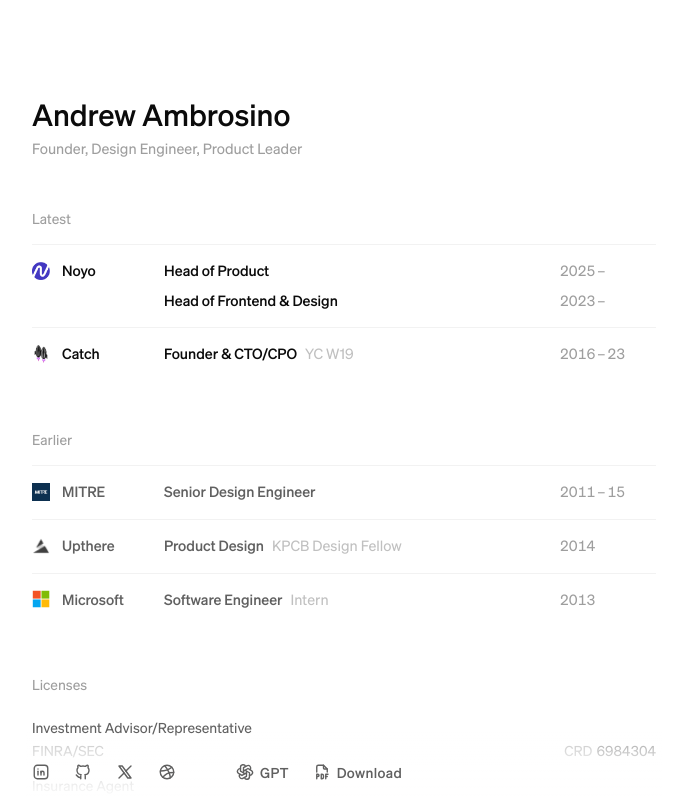
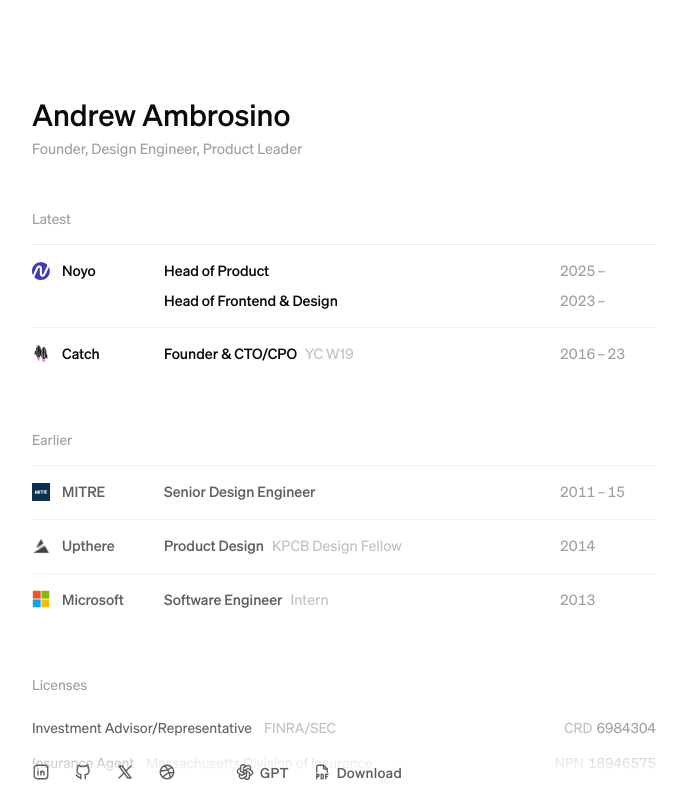
Before and after one commit to aa-io/site, a Next.js app: page / in a window 1280 px wide. Shown: the top 800 px of the page, without its empty margins (291-978 px from the left). Built offline with nearby package versions, Linux system fonts and the light colour scheme.

Commit message:
improve responsiveness

```diff
--- a/app/components/license-row.tsx
+++ b/app/components/license-row.tsx
@@ -10,14 +10,14 @@ export const LicenseRow = ({
   number: string;
 }) => {
   return (
-    <div className="group/license text-foreground/65 flex flex-col py-1.5 text-sm leading-relaxed">
-      <div className="group-hover/mention:text-foreground grow gap-1.5 md:flex">
+    <div className="group/license text-foreground/65 flex flex-col py-1.5 text-sm leading-relaxed sm:flex-row sm:gap-3">
+      <div className="group-hover/mention:text-foreground gap-1.5 md:flex">
         <div className="line-clamp-1 truncate">{name}</div>
       </div>
 
-      <div className="text-muted-foreground flex shrink-0 grow-0 gap-1 tabular-nums">
+      <div className="text-muted-foreground flex shrink-0 grow gap-1 tabular-nums">
         <div className="text-muted-foreground grow truncate opacity-65">{entity}</div>
-        <div className="flex shrink-0 gap-1">
+        <div className="flex shrink-0 grow justify-end gap-1 text-right">
           <div className="opacity-65">{credential}</div> <div className="line-clamp-1">{number}</div>
         </div>
       </div>
```
